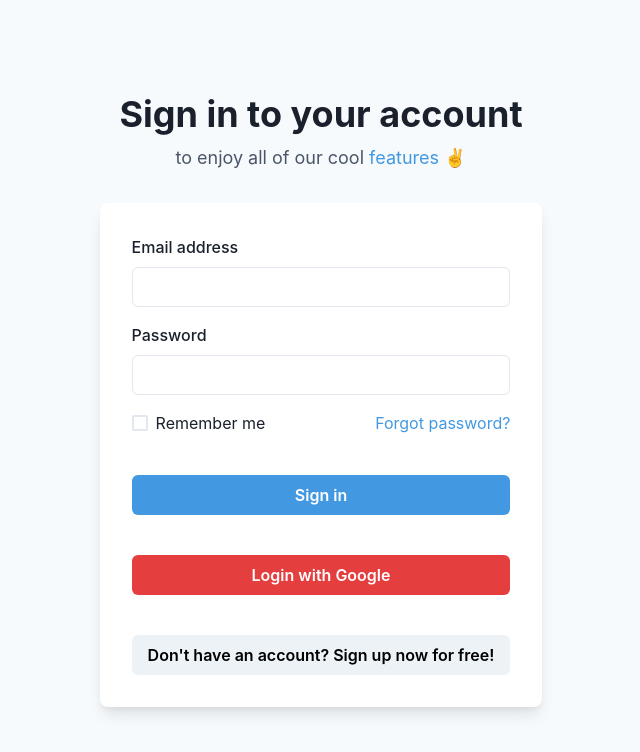
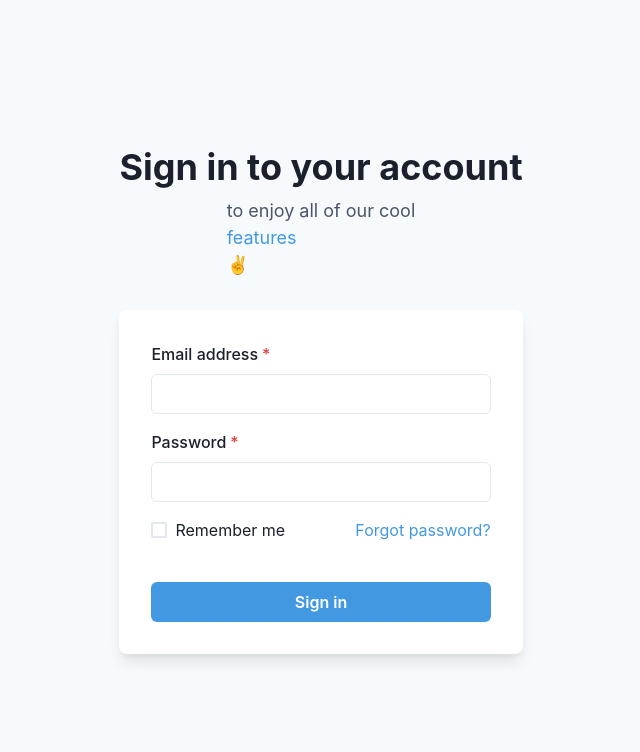
Before and after one commit to thienbanho/Fitness-Shop, a React (Vite) app: page /SignIn in a window 1280 px wide. Shown: the top 752 px of the page, without its empty margins (319-959 px from the left). Built offline with nearby package versions, Linux system fonts and the light colour scheme.

Commit message:
supabase applied

```diff
--- a/package.json
+++ b/package.json
@@ -14,6 +14,7 @@
     "@chakra-ui/react": "^2.4.6",
     "@emotion/react": "^11.13.5",
     "@emotion/styled": "^11.13.5",
+    "@supabase/supabase-js": "^2.46.1",
     "framer-motion": "^8.5.5",
     "lucide-react": "^0.461.0",
     "react": "^18.2.0",
--- /dev/null
+++ b/src/config/supabaseClient.js
@@ -0,0 +1,7 @@
+import { createClient } from '@supabase/supabase-js'
+
+const supabaseUrl = "https://abpdizoyrhzdctbzlgri.supabase.co"
+const supabaseKey = "eyJhbGciOiJIUzI1NiIsInR5cCI6IkpXVCJ9.eyJpc3MiOiJzdXBhYmFzZSIsInJlZiI6ImFicGRpem95cmh6ZGN0YnpsZ3JpIiwicm9sZSI6ImFub24iLCJpYXQiOjE3MzE1MDkwNzQsImV4cCI6MjA0NzA4NTA3NH0.KQJuMktiyr2gT0thnw-ntrOCy_igO2P_TPkhasNUbeM"
+const supabase = createClient(supabaseUrl, supabaseKey)
+
+export default supabase
--- a/src/pages/SignIn/SignIn.jsx
+++ b/src/pages/SignIn/SignIn.jsx
@@ -1,95 +1,84 @@
-"use client";
+'use client'
 
-import React from "react";
-import {
-  Flex,
-  Box,
-  FormControl,
-  FormLabel,
-  Input,
-  Checkbox,
-  Stack,
-  Button,
-  Heading,
-  Text,
-  useColorModeValue,
-} from "@chakra-ui/react";
+import { useState } from 'react';
+import { Flex, Box, FormControl, FormLabel, Input, Checkbox, Stack, Button, Heading, Text, useColorModeValue } from '@chakra-ui/react';
+import supabase from "../../config/supabaseClient";
 
-const SignIn = () => {
+export default function SignIn() {
+  const [email, setEmail] = useState('');
+  const [password, setPassword] = useState('');
+  const [error, setError] = useState('');
+
+  // Handle the form submission and Supabase authentication
+  const handleSignIn = async (e) => {
+    e.preventDefault();
+    setError(''); // Clear previous error messages
+
+    const { data, error } = await supabase.auth.signInWithPassword({
+      email,
+      password,
+    });
+
+    if (error) {
+      setError(error.message); // Set the error message if login fails
+    } else {
+      // Successful login, redirect to profile or another page
+      window.location.href = '/profile'; // Replace with your desired redirect
+    }
+  };
+
   return (
     <Flex
-      minH="100vh"
-      align="center"
-      justify="center"
-      bg={useColorModeValue("gray.50", "gray.800")}
-    >
-      <Stack spacing={8} mx="auto" maxW="lg" py={12} px={6}>
-        <Stack align="center">
-          <Heading fontSize="4xl">Sign in to your account</Heading>
-          <Text fontSize="lg" color="gray.600">
-            to enjoy all of our cool{" "}
-            <Text as="span" color="blue.400">
-              features
-            </Text>{" "}
-            ✌️
+      minH={'100vh'}
+      align={'center'}
+      justify={'center'}
+      bg={useColorModeValue('gray.50', 'gray.800')}>
+      <Stack spacing={8} mx={'auto'} maxW={'lg'} py={12} px={6}>
+        <Stack align={'center'}>
+          <Heading fontSize={'4xl'}>Sign in to your account</Heading>
+          <Text fontSize={'lg'} color={'gray.600'}>
+            to enjoy all of our cool <Text color={'blue.400'}>features</Text> ✌️
           </Text>
         </Stack>
         <Box
-          rounded="lg"
-          bg={useColorModeValue("white", "gray.700")}
-          boxShadow="lg"
-          p={8}
-        >
+          rounded={'lg'}
+          bg={useColorModeValue('white', 'gray.700')}
+          boxShadow={'lg'}
+          p={8}>
           <Stack spacing={4}>
-            <FormControl id="email">
+            <FormControl id="email" isRequired>
               <FormLabel>Email address</FormLabel>
-              <Input type="email" />
+              <Input
+                type="email"
+                value={email}
+                onChange={(e) => setEmail(e.target.value)}
+              />
             </FormControl>
-            <FormControl id="password">
+            <FormControl id="password" isRequired>
               <FormLabel>Password</FormLabel>
-              <Input type="password" />
+              <Input
+                type="password"
+                value={password}
+                onChange={(e) => setPassword(e.target.value)}
+              />
             </FormControl>
             <Stack spacing={10}>
               <Stack
-                direction={{ base: "column", sm: "row" }}
-                align="start"
-                justify="space-between"
-              >
+                direction={{ base: 'column', sm: 'row' }}
+                align={'start'}
+                justify={'space-between'}>
                 <Checkbox>Remember me</Checkbox>
-                <Text color="blue.400">Forgot password?</Text>
+                <Text color={'blue.400'}>Forgot password?</Text>
               </Stack>
+              {error && <Text color="red.500">{error}</Text>} {/* Display error message */}
               <Button
-                bg="blue.400"
-                color="white"
+                bg={'blue.400'}
+                color={'white'}
                 _hover={{
-                  bg: "blue.500",
+                  bg: 'blue.500',
                 }}
-              >
+                onClick={handleSignIn}>
                 Sign in
-              </Button>
-              <Button
-                bg="red.500"
-                color="white"
-                _hover={{
-                  bg: "red.600",
-                }}
-                onClick={() => {
-                  // Add your Google sign-in logic here
-                  alert("Redirecting to Google Login...");
-                }}
-              >
-                Login with Google
-              </Button>
-              <Button
-                as="a"
-                href="/SignUp"
-                bg="gray.100"
-                color="black"
-                _hover={{
-                  bg: "gray.200",
-                }}
-              >
-                Don't have an account? Sign up now for free!
               </Button>
             </Stack>
           </Stack>
@@ -97,6 +86,4 @@ const SignIn = () => {
       </Stack>
     </Flex>
   );
-};
-
-export default SignIn;
+}
```
Also changed, not shown: 2 other files (tests, documents, lock files or other folders).
